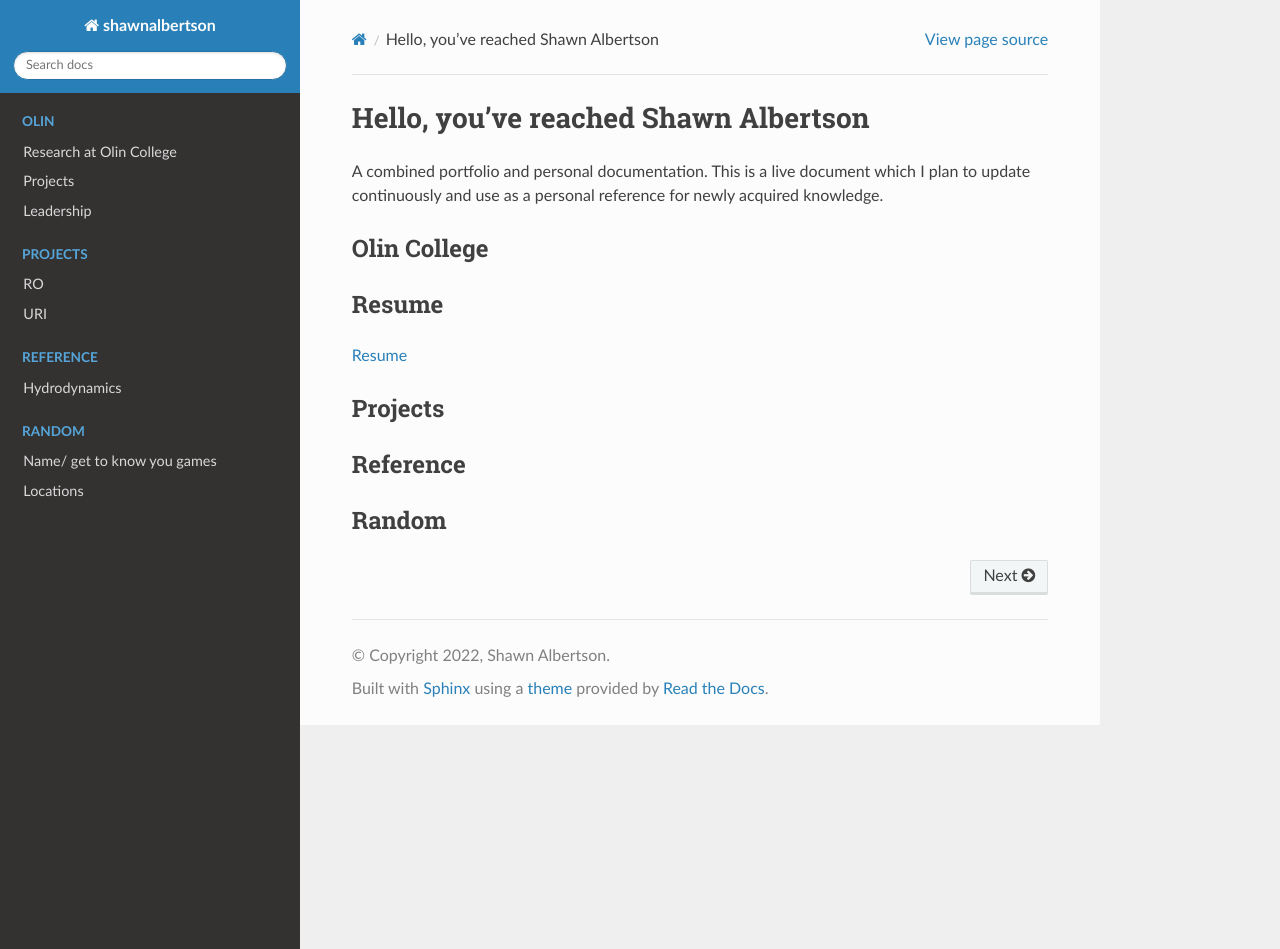
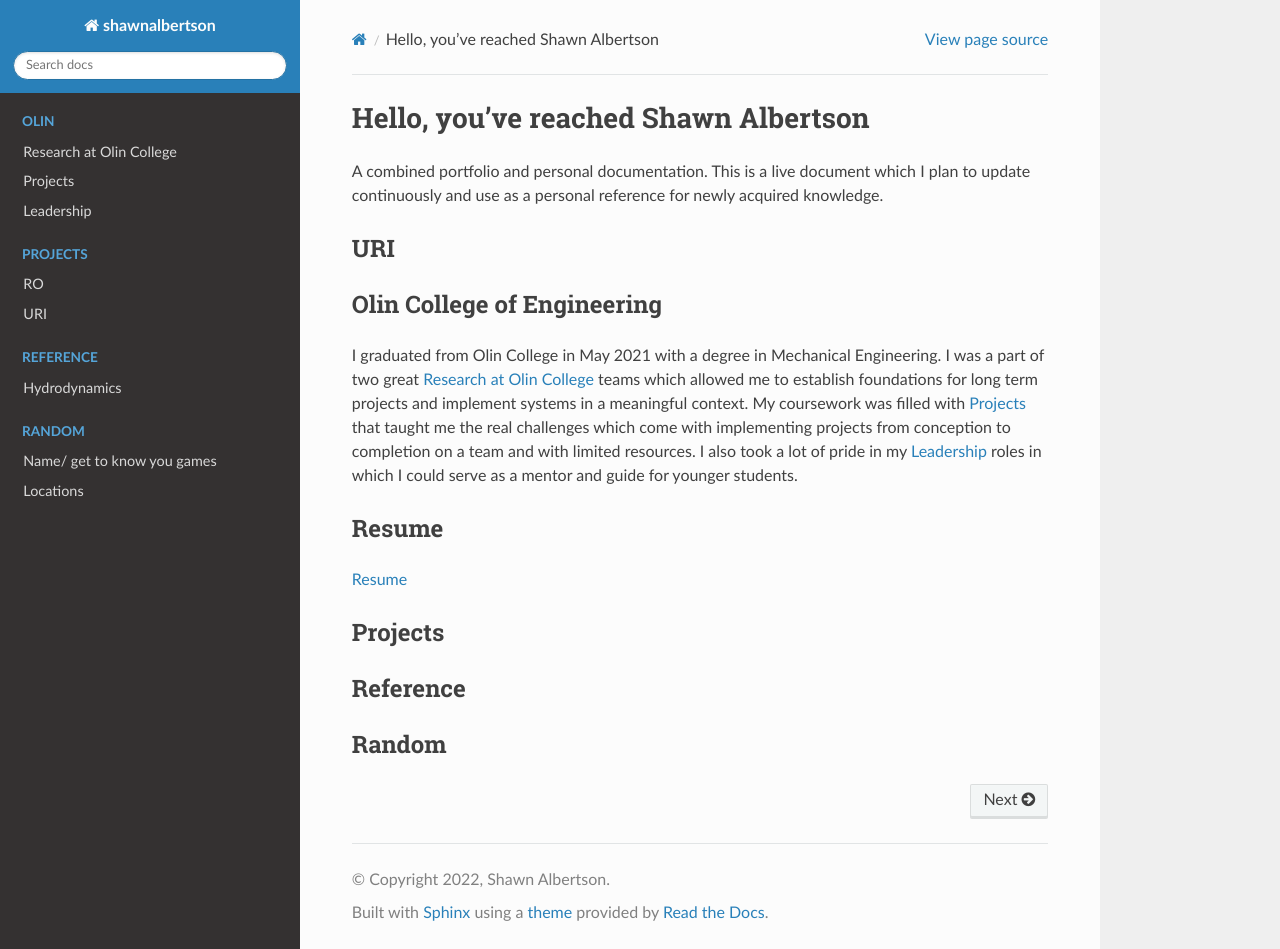
Before and after one commit to shawnalbertson/shawnalbertson, a Sphinx documentation site: the page built from docs/source/index.rst, in a window 1280 px wide and 949 px high. Built offline with Sphinx 7.4.7 and the Read the Docs theme 2.0.0, drawn with Linux system fonts in a browser that asks for light colours; pages that are not in the unit, such as notebooks, are missing from menus.

Commit message:
update index

```diff
--- a/docs/source/index.rst
+++ b/docs/source/index.rst
@@ -9,8 +9,16 @@ Hello, you've reached Shawn Albertson
 A combined portfolio and personal documentation. This is a live document which I plan to update
 continuously and use as a personal reference for newly acquired knowledge.
 
-Olin College
-------------
+URI
+---
+
+Olin College of Engineering
+---------------------------
+I graduated from Olin College in May 2021 with a degree in Mechanical Engineering.
+I was a part of two great :doc:`/olin/research` teams which allowed me to establish foundations for long term projects and implement systems in a meaningful context.
+My coursework was filled with :doc:`/olin/projects` that taught me the real challenges which come with implementing projects from conception to completion on a team and with limited resources.
+I also took a lot of pride in my :doc:`/olin/leadership` roles in which I could serve as a mentor and guide for younger students.
+
 .. toctree::
    :maxdepth: 2
    :hidden:
@@ -19,6 +27,9 @@ Olin College
    /olin/research
    /olin/projects
    /olin/leadership
+
+
+
 
 Resume
 ------
```
